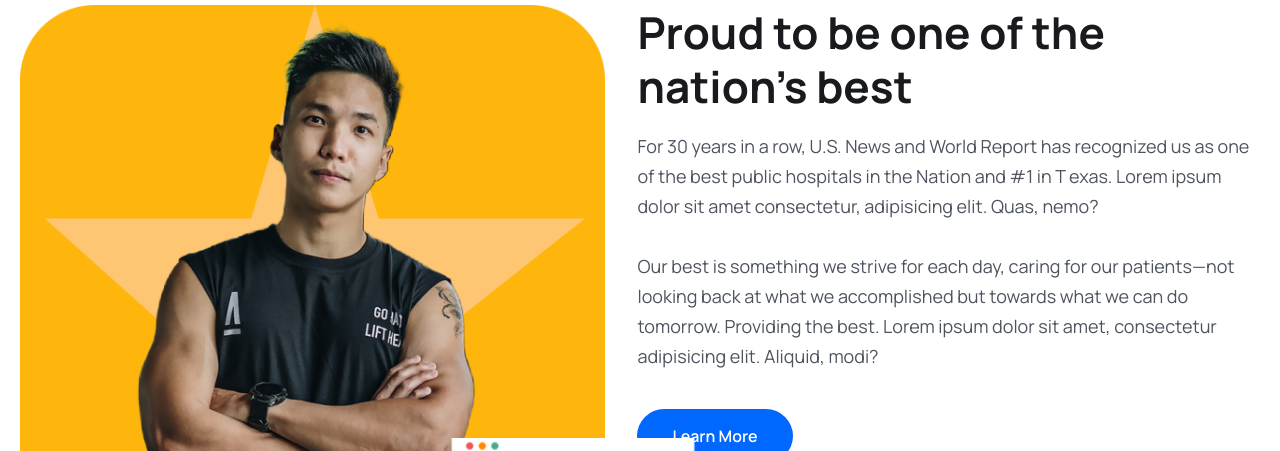
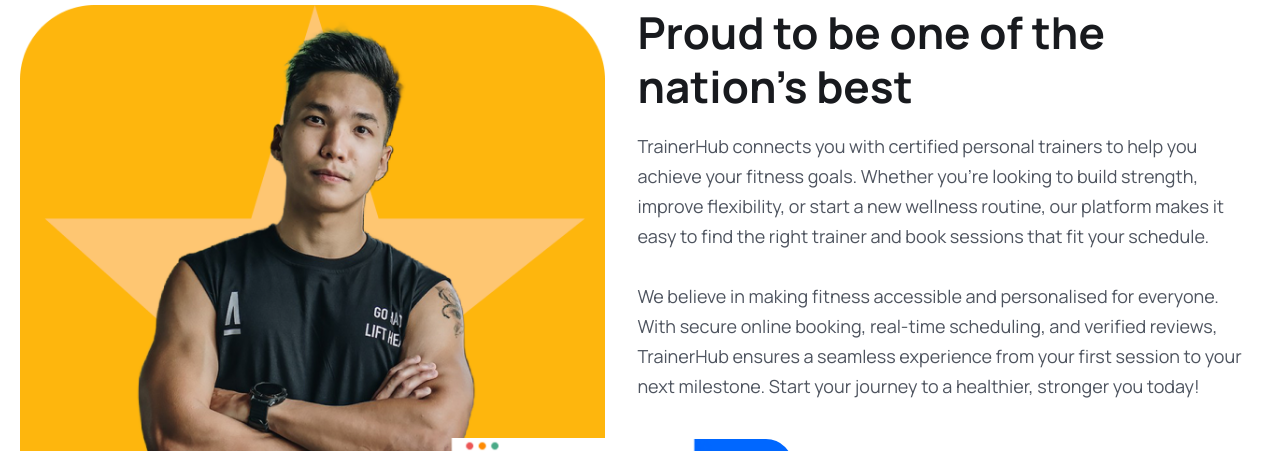
Before and after one commit to s3784244/Personal-Training-Booking-System, a React (Vite) app in the folder frontend/: page / in a window 1280 px wide. Shown: the part 1740-2191 px from the top of the page. Built offline with nearby package versions, Linux system fonts and the light colour scheme; no server answers.

Commit message:
updated content

```diff
--- a/frontend/src/components/About/About.jsx
+++ b/frontend/src/components/About/About.jsx
@@ -20,16 +20,18 @@
           <div className="w-full pl-8 lg:w-1/2 xl:w-[670px] order-1 lg:order-2">
             <h2 className="heading">Proud to be one of the nation's best</h2>
             <p className="text_para">
-              For 30 years in a row, U.S. News and World Report has recognized
-              us as one of the best public hospitals in the Nation and #1 in T
-              exas. Lorem ipsum dolor sit amet consectetur, adipisicing elit.
-              Quas, nemo?
+            TrainerHub connects you with certified personal trainers to help you achieve your fitness goals.
+            Whether you're looking to build strength, improve flexibility, or start a new wellness routine,
+            our platform makes it easy to find the right trainer and book sessions that fit your schedule.
+
             </p>
             <p className="text_para mt-[30px]">
-              Our best is something we strive for each day, caring for our
-              patients—not looking back at what we accomplished but towards
-              what we can do tomorrow. Providing the best. Lorem ipsum dolor
-              sit amet, consectetur adipisicing elit. Aliquid, modi?
+                We believe in making fitness accessible and personalised for
+                everyone. With secure online booking, real-time scheduling,
+                and verified reviews, TrainerHub ensures a seamless experience
+                from your first session to your next milestone. Start your
+                journey to a healthier, stronger you today!
+
             </p>
             <Link to="/">
               <button className="btn">Learn More</button>
```
